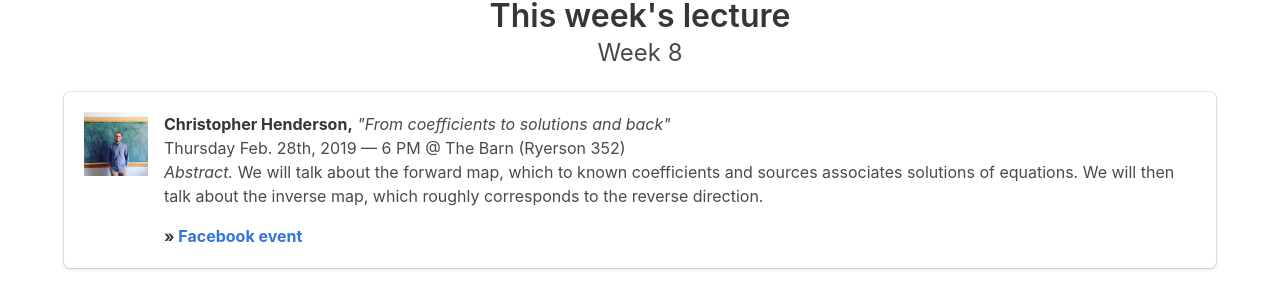
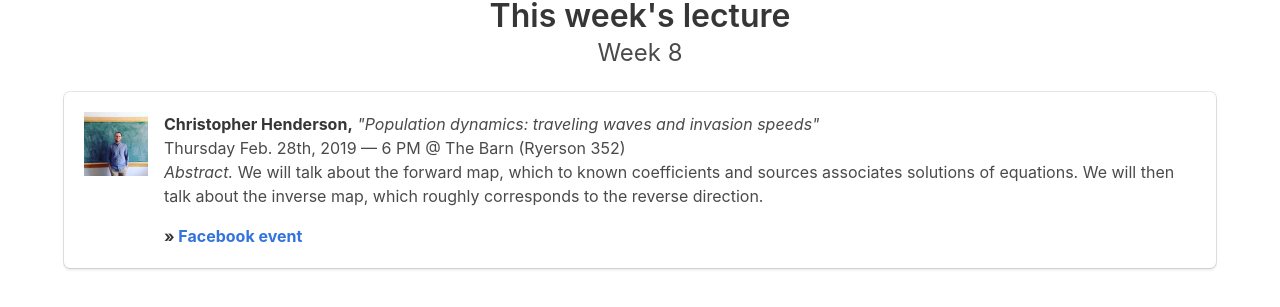
Before and after one commit to ucamc/ucamc.github.io, a Jekyll site: the page built from index.html, in a window 1280 px wide. Shown: the part 503-810 px from the top of the page. Built offline with Jekyll 4.4.1, drawn with Linux system fonts in a browser that asks for light colours; nearby versions of some CDN libraries.

Commit message:
Update winter19.yml

```diff
--- a/_data/winter19.yml
+++ b/_data/winter19.yml
@@ -1,14 +1,14 @@
 lectures:
   - &cur
     who: Christopher Henderson
-    what: From coefficients to solutions and back
+    what: "Population dynamics: traveling waves and invasion speeds"
     when: Thursday Feb. 28th, 2019
     time: 6 PM
     where: The Barn (Ryerson 352)
     week: Week 8
     photo: henderson.jpg
-    url: "a"
-    fb: "a"
+    url: "https://math.uchicago.edu/~henderson/"
+    fb: "#"
     abstract: "We will talk about the forward map, which to known coefficients and sources associates solutions of equations. We will then talk about the inverse map, which roughly corresponds to the reverse direction."
   -
     who: Guillaume Bal
```
